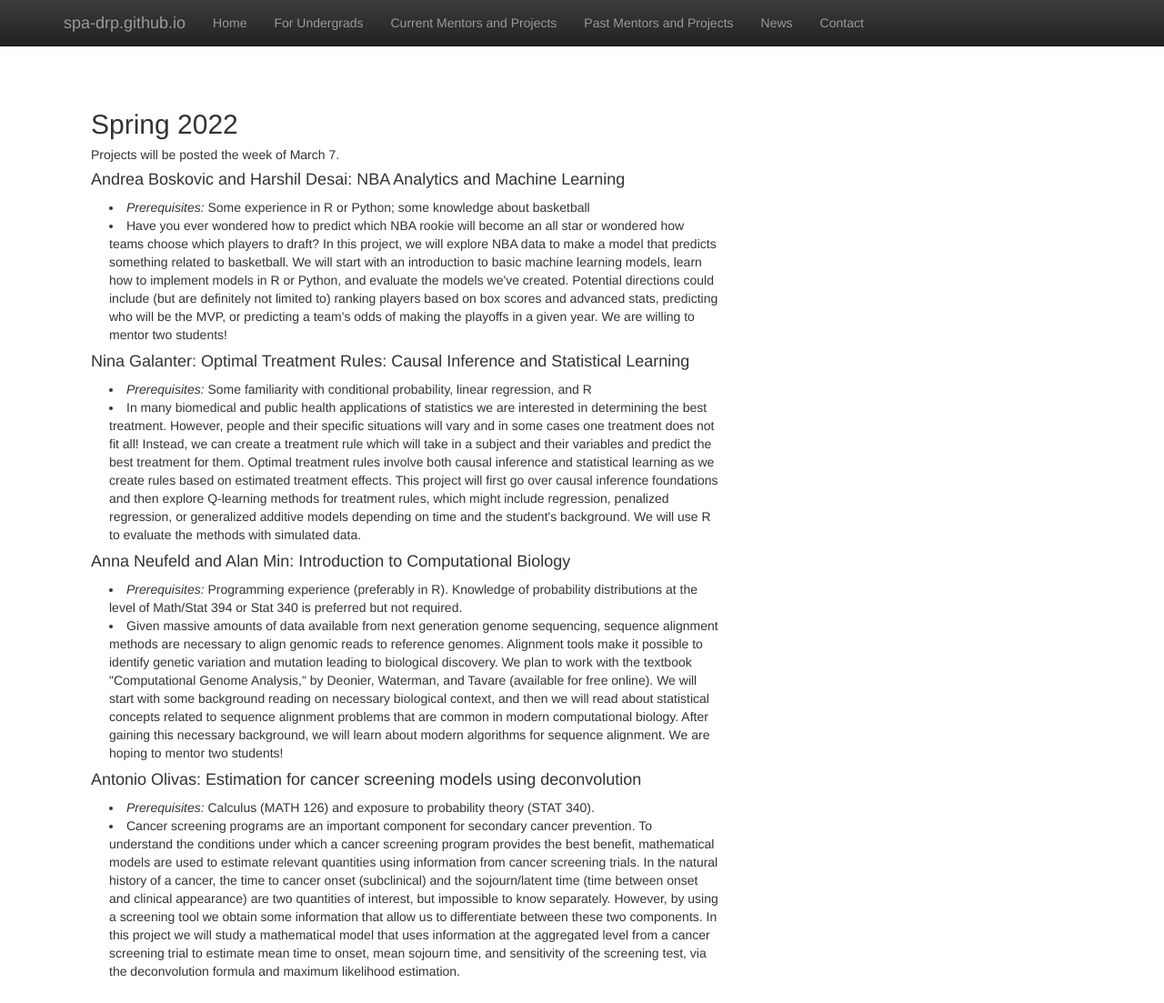
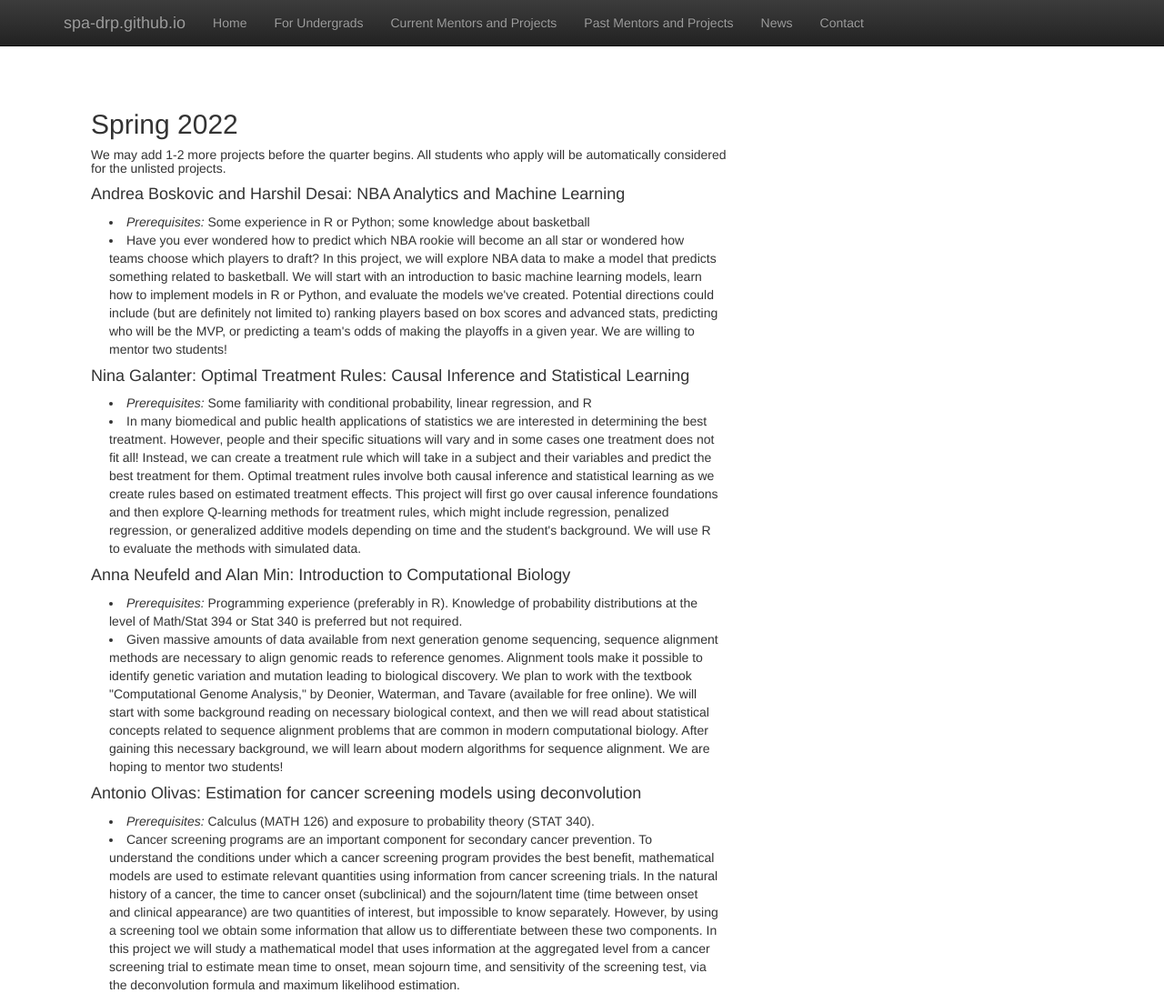
Before and after one commit to SPA-DRP/spa-drp.github.io, a Jekyll site: the page built from currentmentors.html, in a window 1280 px wide and 1103 px high. Shown: the whole window at 91% size. Built offline with Jekyll 4.4.1, drawn with Linux system fonts in a browser that asks for light colours; nearby versions of some CDN libraries; library files that are not in the unit come from our copies.

Commit message:
updated header

```diff
--- a/currentmentors.html
+++ b/currentmentors.html
@@ -7,7 +7,7 @@ title:  'Mentors and Project Descriptions: Winter 2022'
 <div class="col-md-8">
   <h2 style="padding-top: 10px;" class="featurette-heading"> Spring 2022 </h2>
 
-<h5> Projects will be posted the week of March 7. </h5>
+<h5> We may add 1-2 more projects before the quarter begins. All students who apply will be automatically considered for the unlisted projects. </h5>
 
  <h4> Andrea Boskovic and Harshil Desai: NBA Analytics and Machine Learning
 </h4>
```
